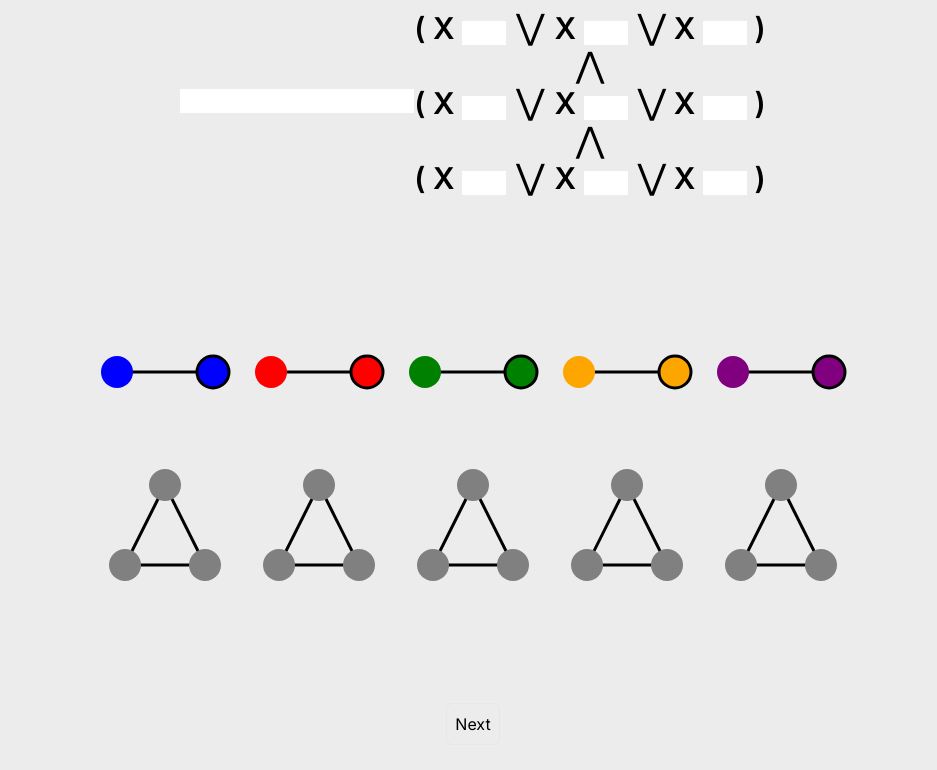
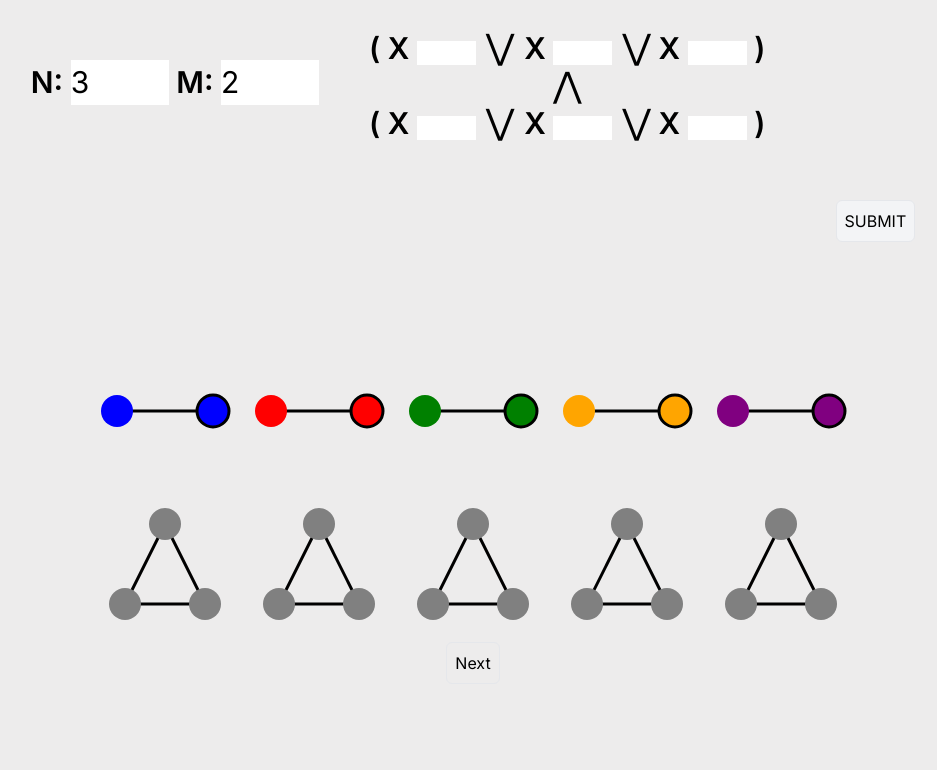
Before and after one commit to shiningaeo/np-reduction-visualizer, a Next.js app: page / in a window 1280 px wide. Shown: the top 770 px of the page, without its empty margins (167-1104 px from the left). Built offline with nearby package versions, Linux system fonts and the light colour scheme.

Commit message:
Input layout adjustments, type="number"

```diff
--- a/src/app/3sat-input.tsx
+++ b/src/app/3sat-input.tsx
@@ -1,21 +1,41 @@
+import React, { useState } from 'react';
 import Clause from "./clause-input";
 
 export default function Three_SAT_Input({m}) {
+    const [N, setN] = useState(3)
+    const [M, setM] = useState(2)
+
     var render = []
-    for (let i = 0; i < m-1; ++i) {
+    for (let i = 0; i < M-1; ++i) {
         render.push(<Clause key={i}/>)
-        render.push(<p style={{fontSize: 35, margin: -15}}>&#8896;</p>)
+        render.push(<p key={i*-1} style={{fontSize: 35, margin: -15}}>&#8896;</p>)
     }
     render.push(<Clause key={m-1}/>)
     return (
-    <>
-        <main className="flex flex-row items-center justify-between">
-            <input></input>
-            <div></div>
-            <div className="flex flex-col items-center justify-between">
-                {render.map(component => component)}
-            </div>
-        </main>
-    </>
+    <main className="flex flex-row items-start" style={{marginTop: 20}}>
+        <div>
+            <div style={{height: 40}}></div>
+            <label style={{marginTop: 20, fontSize: 30, fontWeight: 550}}> N:&nbsp;
+                <input value={N} onChange={e => setN(parseInt(e.target.value))} name="n"
+                        min="1" max="5" style={{fontWeight: "normal"}} type="number"/>
+            </label>
+
+            <label style={{marginTop: 20, fontSize: 30, fontWeight: 550}}> M:&nbsp;
+                <input value={M} onChange={e => setM(parseInt(e.target.value))} name="m"
+                        min="1" max="5" style={{fontWeight: "normal"}} type="number"/>
+            </label>
+        </div>
+        <div style={{width: 50}}></div>
+        <div className="flex flex-col items-center">
+            {render.map(component => component)}
+        </div>
+        <div style={{width: 100}}></div>
+        <div>
+            <button style={{marginTop: 180, marginLeft: -30}}
+                className="bg-gray-100 rounded-md border p-2 hover:bg-emerald-400">
+                <span>SUBMIT</span>
+            </button>
+        </div>
+    </main>
     );
 }
--- a/src/app/3sat-to-vc.tsx
+++ b/src/app/3sat-to-vc.tsx
@@ -36,10 +36,10 @@ export default function Three_SAT_VC() {
   }
 
   // IMPORTANT STATE VARIABLE
-  const [currIndex, setCurrIndex] = useState(-1); // State to manage current step
+  const [currIndex, setCurrIndex] = useState(-1) // State to manage current step
   var steps = sequence.length
   function handleClick() {
-      setCurrIndex((prevStep) => (prevStep + 1) % steps);
+      setCurrIndex((prevStep) => (prevStep + 1) % steps)
   }
 
   // initialize COLOR_GROUPS to preserve color changes
@@ -96,7 +96,7 @@ export default function Three_SAT_VC() {
 
   return (
     <main className="flex flex-col items-center justify-between">
-      <svg height="500" width="800">
+      <svg height="400" width="800">
         {edges.map(edge => edge)}
 
         {variables.map(v => v)}
--- a/src/app/clause-input.tsx
+++ b/src/app/clause-input.tsx
@@ -5,15 +5,15 @@ export default function Clause() {
             <div>
                 <p style={{display: "inline", fontSize: 30, fontWeight: 550}}>( </p>
                 <label style={{fontSize: 30, fontWeight: 550}}>X </label>
-                <input type="text" id="pin" name="pin" maxLength={1} size={1}></input>
+                <input type="number" min="1" max="5" id="pin" name="pin" maxLength={1} size={1}></input>
                 <p style={{display: "inline", fontSize: 35}}> &#8897; </p>
 
                 <label style={{fontSize: 30, fontWeight: 550}}> X </label>
-                <input type="text" id="pin" name="pin" maxLength={1} size={1}></input>
+                <input type="number"  min="1" max="5" id="pin" name="pin" maxLength={1} size={1}></input>
                 <p style={{display: "inline", fontSize: 35}}> &#8897;</p>
 
                 <label style={{fontSize: 30, fontWeight: 550}}> X </label>
-                <input type="text" id="pin" name="pin" maxLength={1} size={1}></input>
+                <input type="number"  min="1" max="5" id="pin" name="pin" maxLength={1} size={1}></input>
                 <p style={{display: "inline", fontSize: 30, fontWeight: 550}}> )</p>
             </div>
         </div>
```
